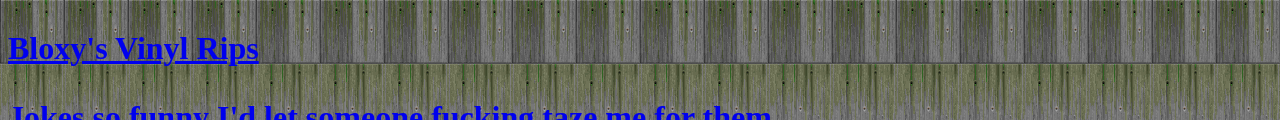
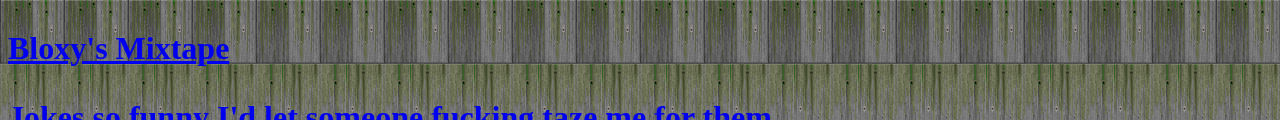
Before and after one commit to thatsnotsoup/PsychoticFriendsNetwork, a plain HTML site: page index.html in a window 1280 px wide. Shown: the part 961-1081 px from the top of the page. Drawn offline with Linux system fonts and the light colour scheme.

Commit message:
Update index.html

```diff
--- a/index.html
+++ b/index.html
@@ -46,7 +46,7 @@
 <p><a href="quotebook.html">Read the quotebook!</a></p>
 
 
-<p><a href="vinyl.html">Bloxy's Vinyl Rips</a></p>
+<p><a href="vinyl.html">Bloxy's Mixtape</a></p>
 
 
 <p><a href="funnyshit.html">Jokes so funny I'd let someone fucking taze me for them</a></p>
```
